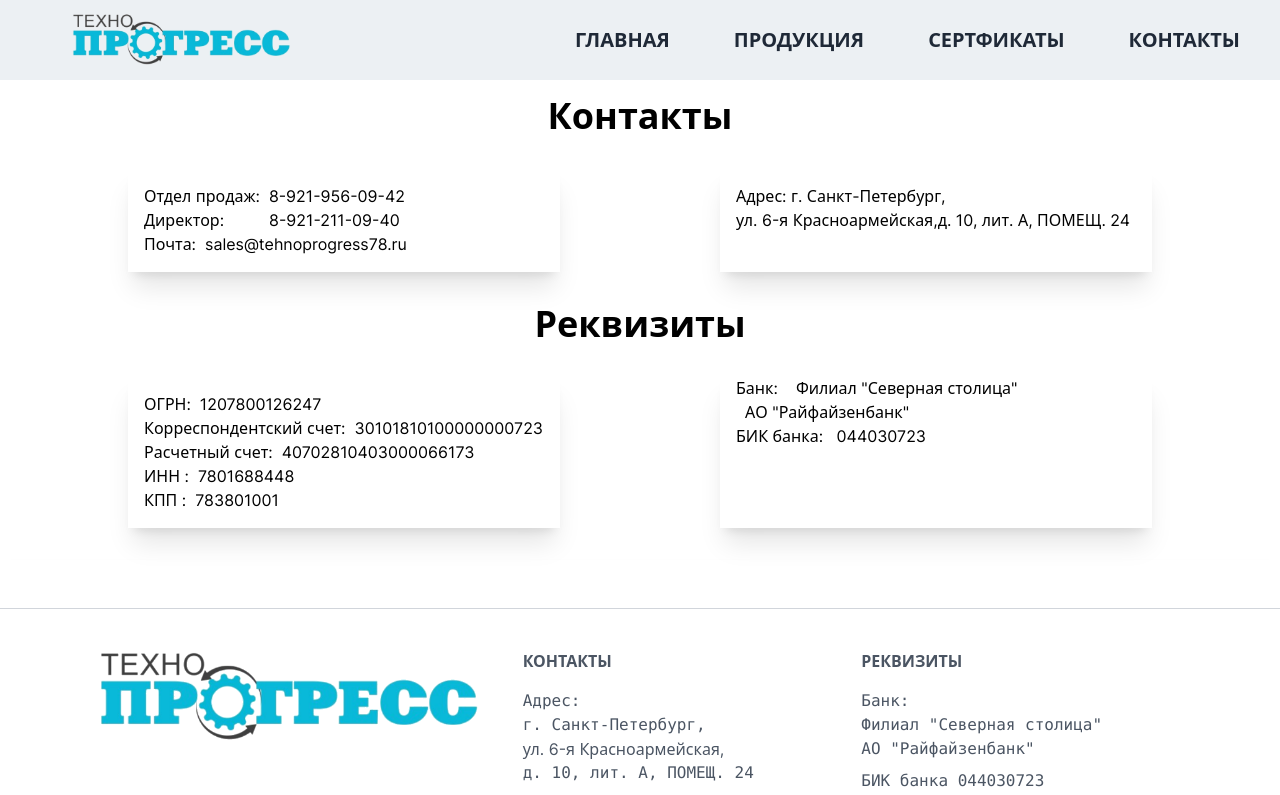
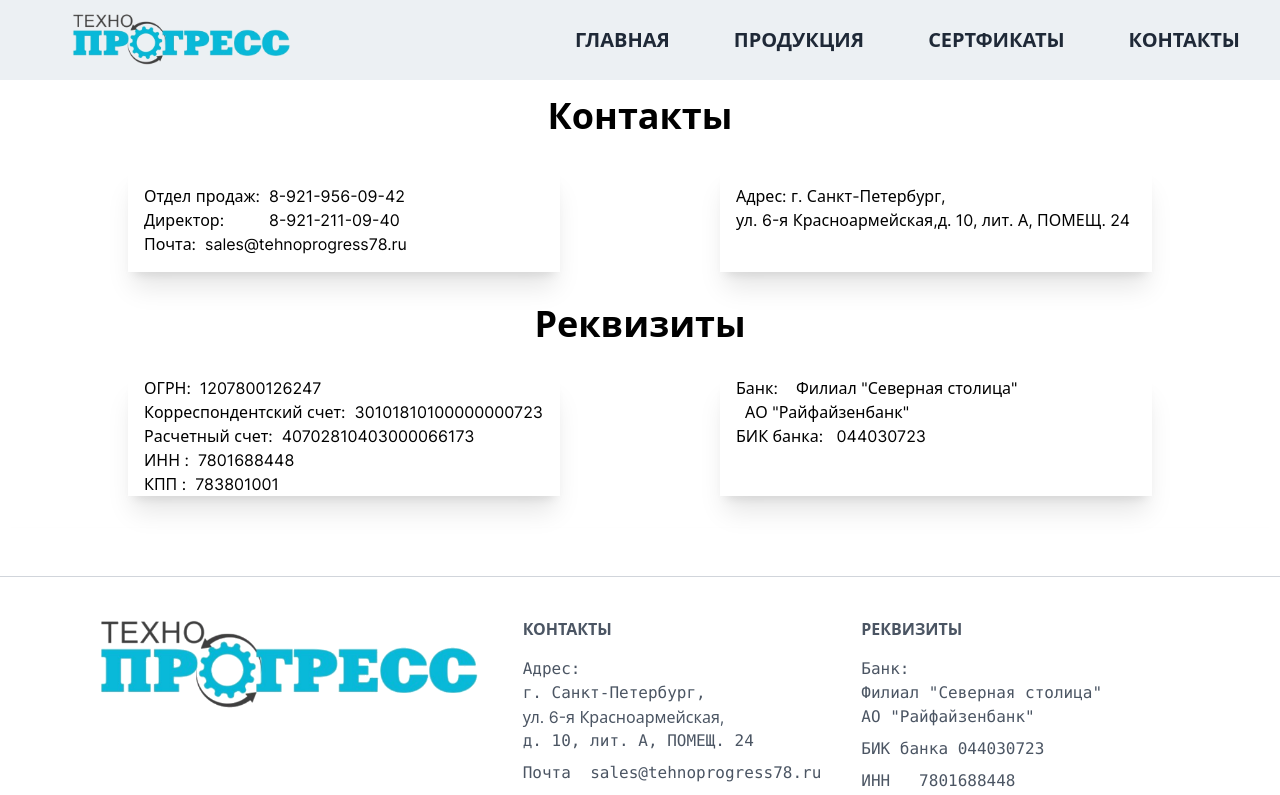
Before and after one commit to SoraHimmel2/TehnoProgress, a Next.js app: page /contacts in a window 1280 px wide. Shown: the top 795 px of the page. Built offline with nearby package versions, Linux system fonts and the light colour scheme.

Commit message:
change gap

```diff
--- a/src/components/Contacts/ContactsInfo.tsx
+++ b/src/components/Contacts/ContactsInfo.tsx
@@ -1,6 +1,6 @@
 const ContactsInfo: React.FunctionComponent = () => {
   return (
-    <div className='my-8  grid  auto-cols-max  grid-cols-2 gap-14  md:gap-40 lg:w-4/5'>
+    <div className='my-8  grid  auto-cols-max  grid-cols-2 gap-4  md:gap-40 lg:w-4/5'>
       <div className='flex   flex-col  border-primary-900 shadow-xl'>
         <div className='flex-col  p-4'>
           <div className='flex flex-wrap'>
--- a/src/components/Contacts/Reqisites.tsx
+++ b/src/components/Contacts/Reqisites.tsx
@@ -1,8 +1,8 @@
 const Requisites: React.FunctionComponent = () => {
   return (
-    <div className='my-8  grid  auto-cols-max  grid-cols-2 gap-14  md:gap-40 lg:w-4/5'>
-      <div className='flex flex-col  border-primary-900  shadow-xl'>
-        <div className='flex-col p-4'>
+    <div className='my-8  grid  auto-cols-max  grid-cols-2 gap-4  md:gap-40 lg:w-4/5'>
+      <div className='flex flex-col  shadow-xl  md:border-primary-900'>
+        <div className='flex-col px-4'>
           <div className='flex flex-wrap'>
             <div className=''>ОГРН: </div>
             <div>&nbsp; 1207800126247</div>
```
